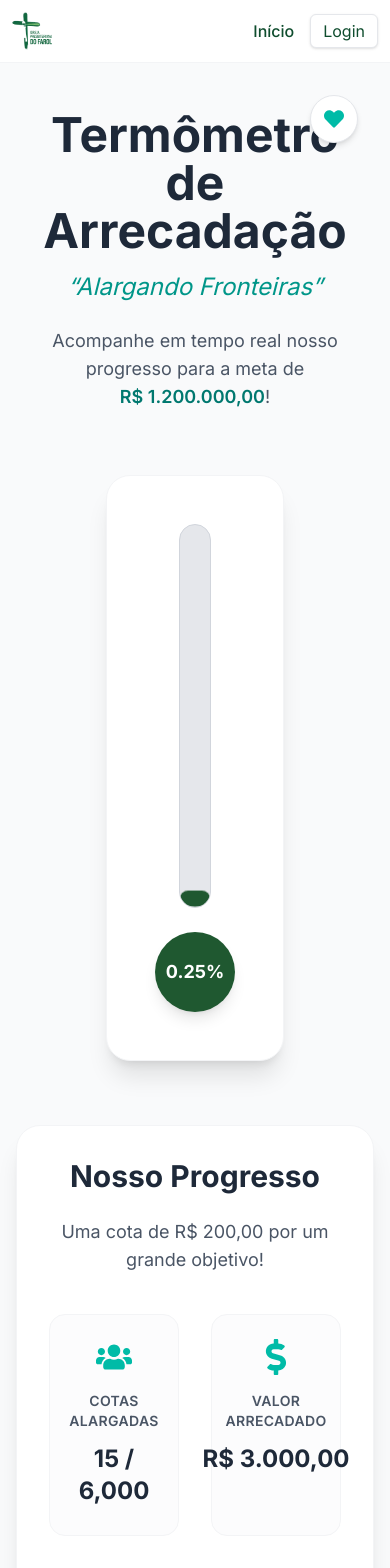
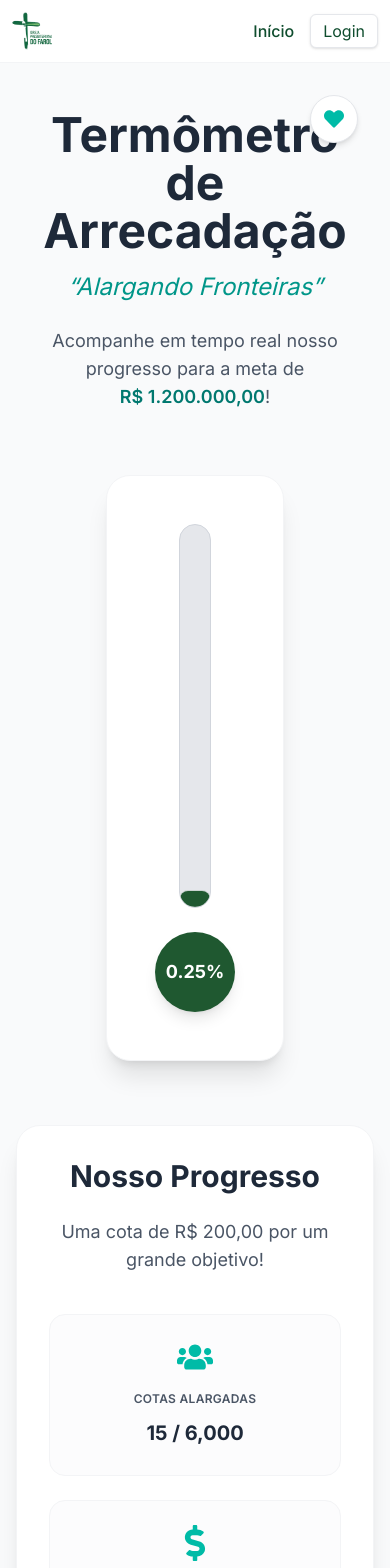
Before and after one commit to MoisesE2/Termometro-ipf, a Next.js app in the folder frontend/: page / in a window 390 px wide. Shown: the top 1568 px of the page. Built offline with nearby package versions, Linux system fonts and the light colour scheme.

Commit message:
refactor
O estilo do StatsCard e do Home foram refatorados, para deixar os cards e a grid que eles estão mais responsivos.

```diff
--- a/frontend/src/app/page.tsx
+++ b/frontend/src/app/page.tsx
@@ -86,7 +86,7 @@ export default function Home() {
                 Uma cota de {formatCurrency(200)} por um grande objetivo!
               </p>
 
-              <div className="grid grid-cols-2 gap-8 mb-10">
+              <div className="grid grid-cols-1 sm:grid-cols-2 gap-6 sm:gap-8 mb-10">
                 <StatsCard
                   icon={<FaUsers className="text-4xl" />}
                   title="Cotas Alargadas"
--- a/frontend/src/components/ui/StatsCard.tsx
+++ b/frontend/src/components/ui/StatsCard.tsx
@@ -18,25 +18,30 @@ export const StatsCard: React.FC<StatsCardProps> = ({
   animated = true
 }) => {
   return (
-    <div className="bg-gray-50/50 rounded-2xl p-6 flex flex-col items-center text-center transition-all duration-300 hover:shadow-md hover:bg-white border border-gray-100">
+    <div className="
+  bg-gray-50/50 rounded-2xl p-6 flex flex-col items-center text-center
+  transition-all duration-300 hover:shadow-md hover:bg-white border border-gray-100
+  w-full max-w-[20rem] sm:max-w-[22rem] md:max-w-[24rem] lg:max-w-none
+  mx-auto sm:mx-0
+    ">
       {/* Ícone */}
-      <div className="text-teal-500 mb-4 transition-transform duration-300 hover:scale-110">
+      <div className="text-teal-500 mb-4 transition-transform duration-300 hover:scale-110 text-4xl sm:text-5xl">
         {icon}
       </div>
 
       {/* Título */}
-      <h3 className="text-sm font-semibold text-gray-600 mb-3 uppercase tracking-wide">
+      <h3 className="text-xs sm:text-sm font-semibold text-gray-600 mb-3 uppercase tracking-wide px-2">
         {title}
       </h3>
 
       {/* Valor principal */}
-      <div className={`text-2xl font-bold text-gray-800 mb-1 ${animated ? 'transition-all duration-500' : ''}`}>
+      <div className={`text-xl sm:text-2xl font-bold text-gray-800 mb-1 ${animated ? 'transition-all duration-500' : ''} px-2`}>
         {value}
       </div>
 
       {/* Subtítulo opcional */}
       {subtitle && (
-        <p className="text-xs text-gray-500">
+        <p className="text-[10px] sm:text-xs text-gray-500 px-2">
           {subtitle}
         </p>
       )}
```
